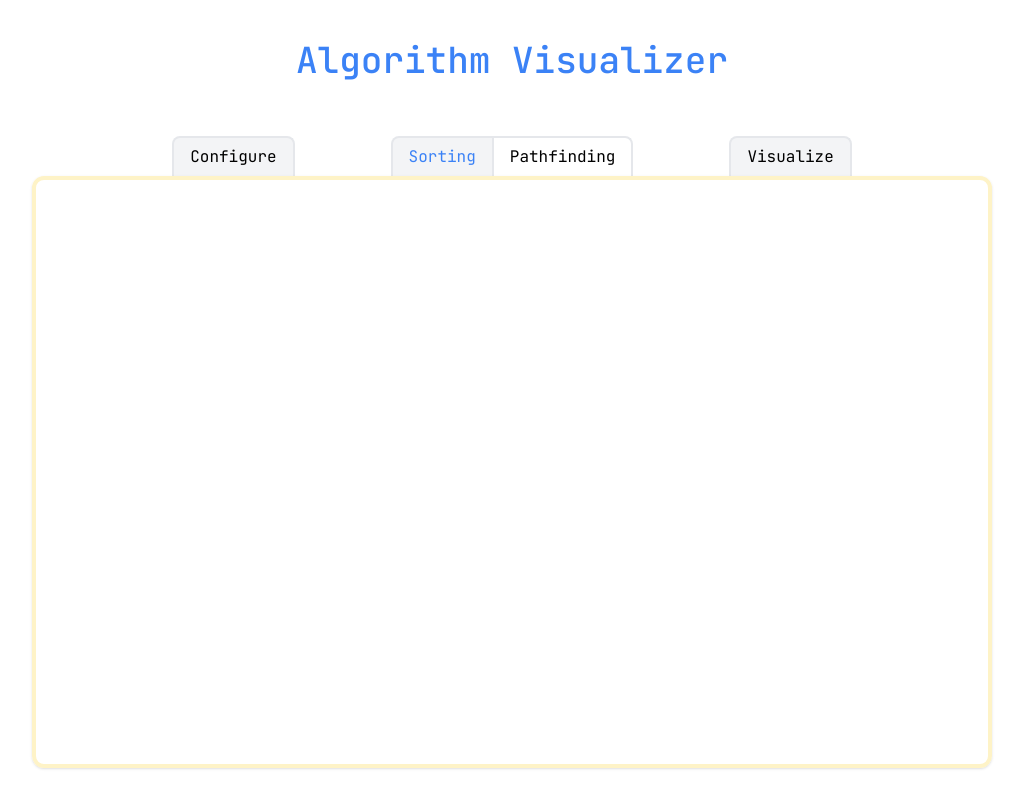
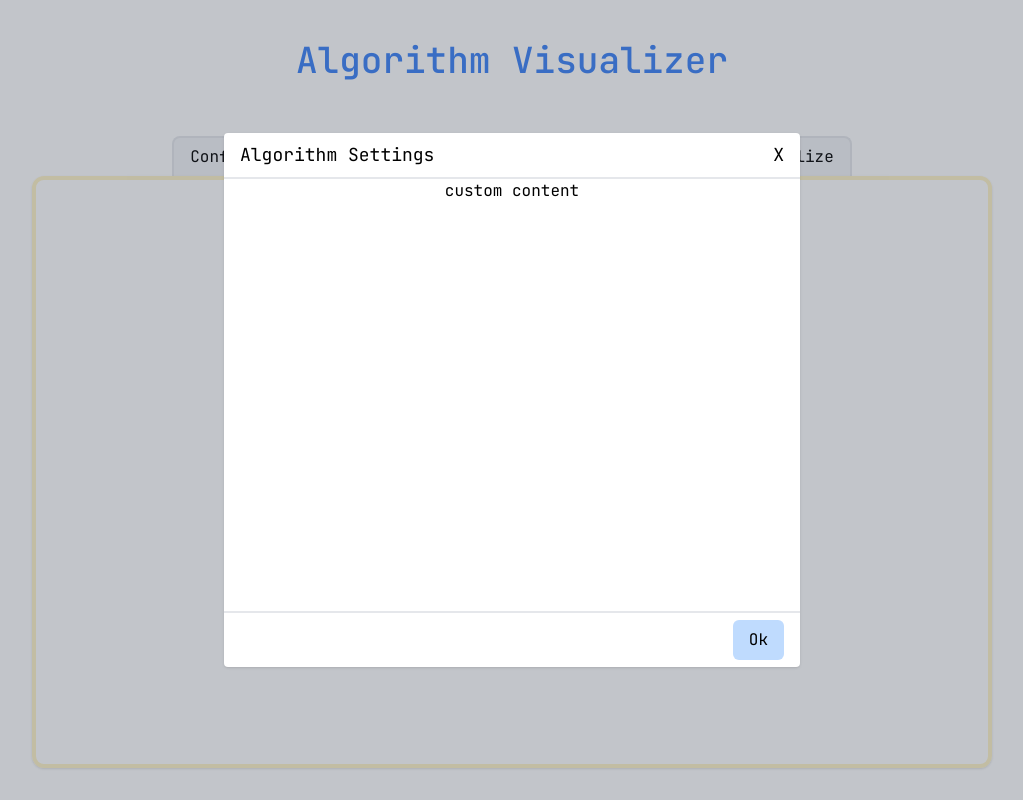
Before and after one commit to lesterfernandez/sorting-pathfinding-visualizer, a React (Vite) app: page /sorting in a window 1280 px wide. Both pictures are taken after a click on the button "Configure". Shown: the whole page, without its empty margins (128-1151 px from the left). Built offline with nearby package versions, Linux system fonts and the light colour scheme.

Commit message:
feat: modal

```diff
--- a/src/App.tsx
+++ b/src/App.tsx
@@ -5,6 +5,7 @@ import {
 } from "react-router-dom";
 import { DemoLayout } from "./DemoLayout";
 import { SortingDemo } from "./SortingDemo";
+import { SortingModal } from "./SortingModal";
 
 const router = createBrowserRouter([
   {
@@ -14,7 +15,7 @@ const router = createBrowserRouter([
   {
     path: "sorting",
     element: (
-      <DemoLayout>
+      <DemoLayout modal={<SortingModal />}>
         <SortingDemo />
       </DemoLayout>
     ),
@@ -22,7 +23,7 @@ const router = createBrowserRouter([
   {
     path: "pathfinding",
     element: (
-      <DemoLayout>
+      <DemoLayout modal={<SortingModal />}>
         <SortingDemo />
       </DemoLayout>
     ),
--- /dev/null
+++ b/src/ConfigureModal.tsx
@@ -0,0 +1,47 @@
+import { Ref } from "react";
+import { createPortal } from "react-dom";
+
+interface Props {
+  modal: JSX.Element;
+  modalRef: Ref<HTMLDivElement>;
+  toggleModal: () => void;
+}
+
+export function ConfigureModal({ modal, toggleModal, modalRef }: Props) {
+  return createPortal(
+    <div
+      className="fixed inset-0 hidden bg-gray-700 bg-opacity-30"
+      onClick={toggleModal}
+      ref={modalRef}
+    >
+      <div
+        className="absolute inset-0 m-auto flex h-2/3 w-5/6 max-w-xl flex-col rounded bg-white text-center shadow"
+        onClick={e => void e.stopPropagation()}
+      >
+        <div className="flex w-full items-center border-b-2 p-2 px-4">
+          <h2 className="text-lg">Algorithm Settings</h2>
+          <button
+            className="ml-auto grid h-full select-none place-items-center rounded-lg text-lg hover:text-blue-500"
+            type="button"
+            onClick={toggleModal}
+          >
+            X
+          </button>
+        </div>
+        <div className="flex-grow overflow-y-scroll">{modal}</div>
+        <div className="flex h-14 w-full items-center border-t-2 px-4">
+          <button
+            type="button"
+            className="my-2 ml-auto select-none rounded-md bg-blue-200 p-2 px-4 hover:bg-blue-300"
+            onClick={() => {
+              toggleModal();
+            }}
+          >
+            Ok
+          </button>
+        </div>
+      </div>
+    </div>,
+    document.body
+  );
+}
--- a/src/DemoLayout.tsx
+++ b/src/DemoLayout.tsx
@@ -3,16 +3,17 @@ import { DemoTopBar } from "./DemoTopBar";
 
 interface Props {
   children: ReactNode;
+  modal: JSX.Element;
 }
 
-export function DemoLayout({ children }: Props) {
+export function DemoLayout({ children, modal }: Props) {
   return (
     <main className="flex h-screen w-screen flex-col">
       <h1 className="pt-10 pb-14 text-center text-4xl font-medium text-blue-500">
         Algorithm Visualizer
       </h1>
       <section className="flex w-full max-w-screen-lg flex-grow flex-col px-2 pb-2 sm:px-8 sm:pb-8 lg:mx-auto">
-        <DemoTopBar />
+        <DemoTopBar modal={modal} />
         <div className="rounded-x-xl flex-1 rounded-b-xl border-4 border-amber-100 shadow sm:rounded-t-xl">
           {children}
         </div>
--- a/src/DemoTopBar.tsx
+++ b/src/DemoTopBar.tsx
@@ -1,9 +1,22 @@
+import { useRef } from "react";
 import { NavLink } from "react-router-dom";
+import { ConfigureModal } from "./ConfigureModal";
 
-export function DemoTopBar() {
+interface Props {
+  modal: JSX.Element;
+}
+
+export function DemoTopBar({ modal }: Props) {
+  const modalRef = useRef<HTMLDivElement | null>(null);
+  const toggleModal = () => void modalRef.current?.classList.toggle("hidden");
+
   return (
+    <>
       <div className="grid h-24 max-w-4xl grid-cols-2 grid-rows-2 justify-center sm:flex sm:h-10 sm:justify-around md:self-center">
-      <button className="col-start-2 border-t-2 border-r-2 bg-gray-100 px-4 hover:text-blue-500 sm:ml-4 sm:rounded-t-lg sm:border-l-2 md:mr-24">
+        <button
+          className="col-start-2 border-t-2 border-r-2 bg-gray-100 px-4 hover:text-blue-500 sm:ml-4 sm:rounded-t-lg sm:border-l-2 md:mr-24"
+          onClick={toggleModal}
+        >
           Configure
         </button>
         <NavLink
@@ -28,5 +41,11 @@ export function DemoTopBar() {
           Visualize
         </button>
       </div>
+      <ConfigureModal
+        modal={modal}
+        modalRef={modalRef}
+        toggleModal={toggleModal}
+      />
+    </>
   );
 }
--- /dev/null
+++ b/src/SortingModal.tsx
@@ -0,0 +1,3 @@
+export function SortingModal() {
+  return <div>custom content</div>;
+}
```
Also changed, not shown: .eslintrc.cjs. Lines whose indentation alone changed are shown as unchanged.
